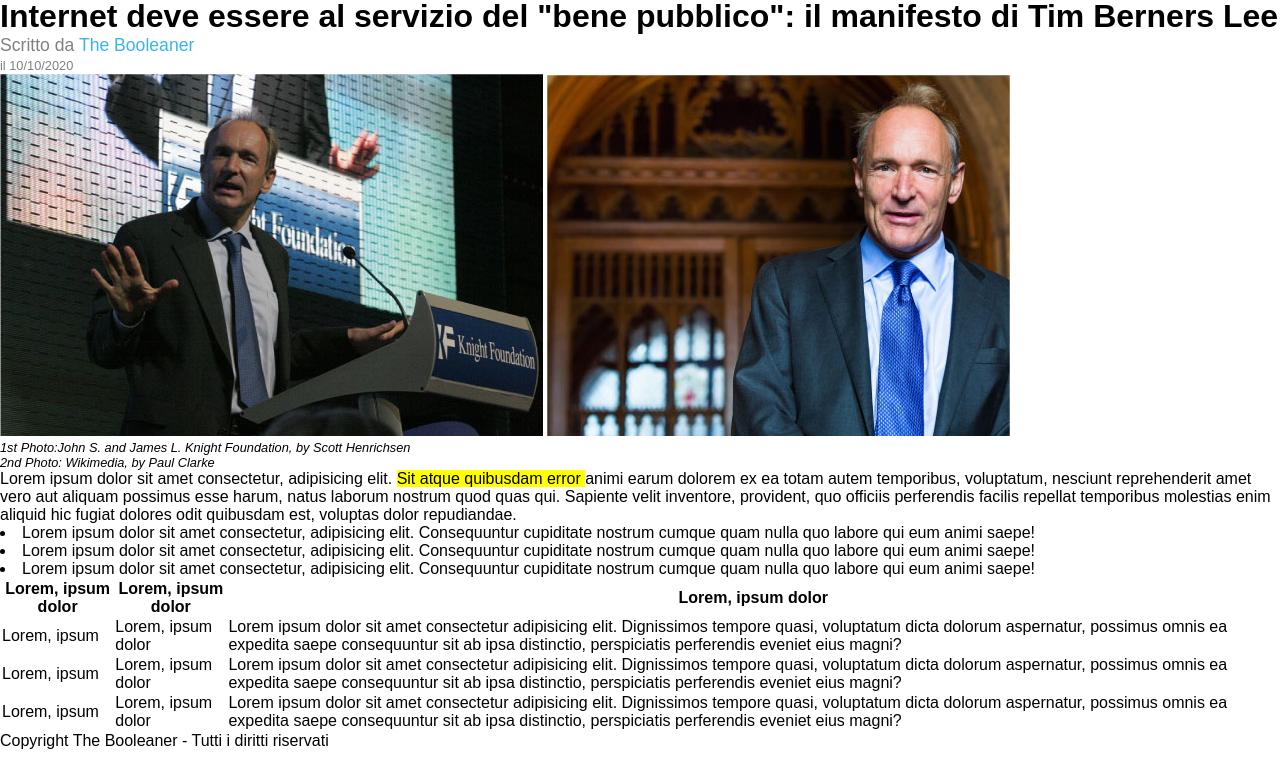
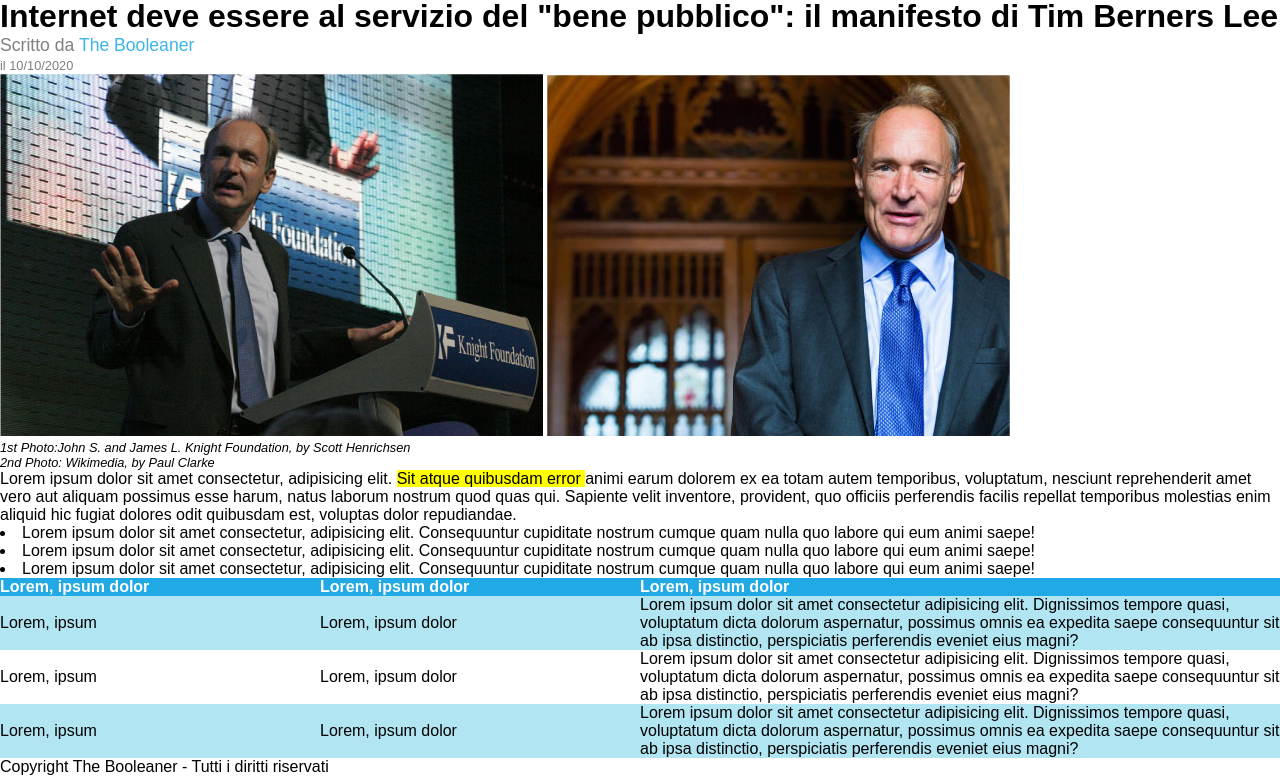
Before and after one commit to johngiangrossi/html-css-booleaner, a plain HTML site: page index.html in a window 1280 px wide. Shown: the part 102-878 px from the top of the page. Before the commit the page ends 852 px from the top, so only its background shows below. Drawn offline with Linux system fonts and the light colour scheme.

Commit message:
regolo tabella

```diff
--- a/css/styles-index.css
+++ b/css/styles-index.css
@@ -27,6 +27,10 @@ body {
 
 .text-small {
     font-size: 0.8rem;
+}
+
+.width-50 {
+    width: 50%;
 }
 
 /* header */
@@ -60,3 +64,22 @@ ul {
     padding-inline-start: 0;
     list-style-position: inside;
 }
+
+
+table {
+    border-collapse: collapse;
+}
+
+tr {
+    background-color: #b1e5f2;
+}
+
+th {
+    text-align: left;
+    background-color: #20a9e5;
+    color: white;
+}
+
+tr.even {
+    background-color: white;
+}
--- a/index.html
+++ b/index.html
@@ -56,7 +56,7 @@
                             <tr>
                                 <th>Lorem, ipsum dolor</th>
                                 <th>Lorem, ipsum dolor</th>
-                                <th>Lorem, ipsum dolor</th>
+                                <th class="width-50">Lorem, ipsum dolor</th>
                             </tr>
                         </thead>
                         <tbody>
@@ -67,7 +67,7 @@
                                     dolorum aspernatur, possimus omnis ea expedita saepe consequuntur sit ab ipsa distinctio, perspiciatis
                                     perferendis eveniet eius magni?</td>
                             </tr>
-                            <tr>
+                            <tr class="even">
                                 <td>Lorem, ipsum</td>
                                 <td>Lorem, ipsum dolor</td>
                                 <td>Lorem ipsum dolor sit amet consectetur adipisicing elit. Dignissimos tempore quasi, voluptatum dicta
```
